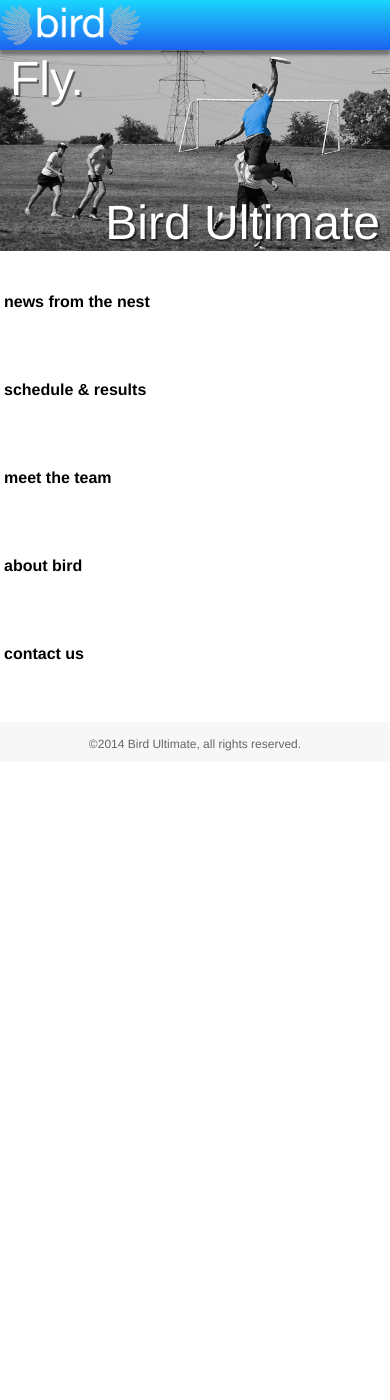
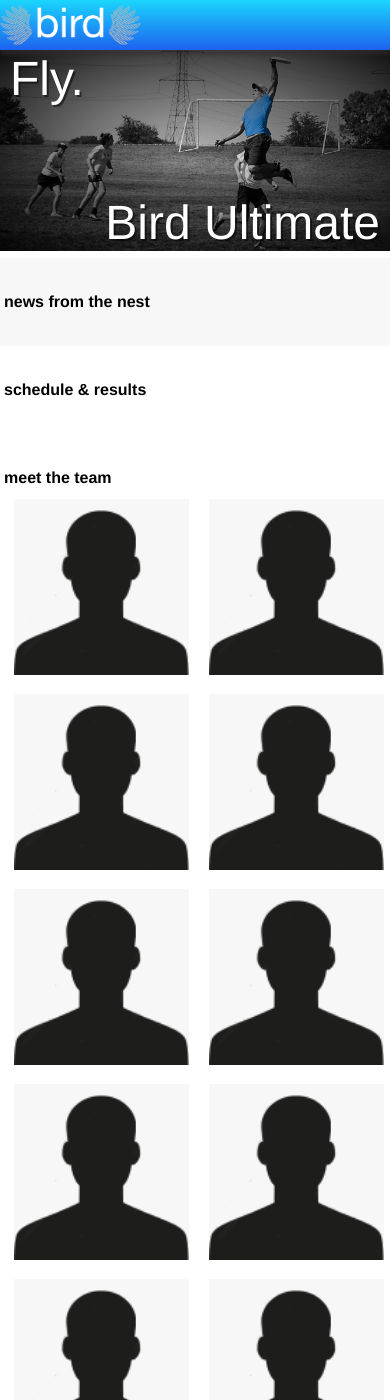
Before and after one commit to birdultimate/birdultimate.github.io, a Jekyll site: the page built from index.html, in a window 390 px wide and 1400 px high. Built offline with Jekyll 4.4.1, drawn with Linux system fonts in a browser that asks for light colours; nearby versions of some CDN libraries; Markdown is read by kramdown in place of the engine named in the settings.

Commit message:
add player containers

```diff
--- a/css/main.css
+++ b/css/main.css
@@ -36,6 +36,10 @@
 img {
   max-width: 100%;
   height: auto;
+}
+
+.clear-all {
+  clear: both;
 }
 
 /*****************************************************************************/
@@ -209,3 +213,97 @@
     font-size: 3em;
   }
 }
+
+/*****************************************************************************/
+/*
+/* News
+/*
+/*****************************************************************************/
+
+.news {
+  background: #F7F7F7;
+}
+
+/*****************************************************************************/
+/*
+/* Players
+/*
+/*****************************************************************************/
+
+.player-container {
+  position: relative;
+  background: #F7F7F7;
+  width: 22.49%;
+  margin: 1.25%;
+  float: left;
+}
+
+@media screen and (max-width: 720px) {
+  .player-container {
+    background: #F7F7F7;
+    width: 30%;
+    margin: 1.65%;
+  }
+}
+
+@media screen and (max-width: 480px) {
+  .player-container {
+    background: #F7F7F7;
+    width: 45%;
+    margin: 2.49%;
+  }
+}
+
+.player-container img {
+  width: 100%;
+  display: block;
+}
+
+.player-overlay {
+  position: absolute;
+  display: none;
+  top: 0;
+  left: 0;
+  right:0;
+  bottom: 0;
+  background: rgba(0, 122, 255, 0.6);
+  color: #FFF;
+  overflow: hidden;
+}
+
+.player-container:hover .player-overlay {
+  display: block;
+}
+
+.player-overlay .number {
+  position: absolute;
+  display: block;
+  top: 0;
+  left: 0;
+  right:0;
+  bottom: 0;
+  font-weight: bold;
+  font-size: 9em;
+  line-height: 1.0em;
+  color: rgba(255, 255, 255, 0.125);
+  text-align: center;
+}
+
+.player-overlay .name {
+  position: absolute;
+  display: block;
+  left: 0;
+  right:0;
+  bottom: 0;
+}
+
+.player-overlay .name p {
+  padding: 0 10px;
+  font-size: 1.6em;
+  margin: 0.25em 0;
+  line-height: 1em;
+}
+
+.player-overlay .name p.last {
+  font-weight: bold;
+}
--- a/index.html
+++ b/index.html
@@ -28,6 +28,19 @@
 <div class="team">
 	<div class="content-container content-section">
 		<h1>meet the team</h1>
+		{% for player in site.data.players %}
+		  <div class="player-container">
+		  	<img src="/assets/images/headshot_default.png">
+		  	<div class="player-overlay">
+		  		<span class="number">{{ player.number }}</span>
+		  		<div class="name">
+		  			<p class="first">{{ player.nameFirst }}</p>
+		  			<p class="last">{{ player.nameLast }}</p>
+		  		</div>
+		  	</div>
+		  </div>
+		{% endfor %}
+		<div class="clear-all"><!-- --></div>
 	</div>
 </div>
 <a name="about"></a>
```
Also changed, not shown: _data/players.yml (added, +71 -0 lines), assets/images/banner-bvon.png, assets/images/headshot_default.png (added), 4 other files.
